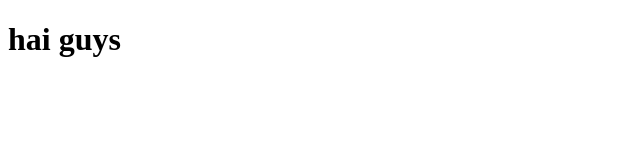
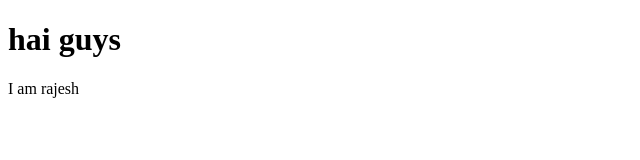
Before and after one commit to rajeshsmrk/myproject, a plain HTML site: page index.html in a window 1280 px wide. Shown: the full height of the page, 0-640 px from the left. Drawn offline with Linux system fonts and the light colour scheme.

Commit message:
adding p

```diff
--- a/index.html
+++ b/index.html
@@ -8,5 +8,6 @@
 </head>
 <body>
     <h1>hai guys</h1>
+    <p> I am rajesh</p>
 </body>
 </html>
```
